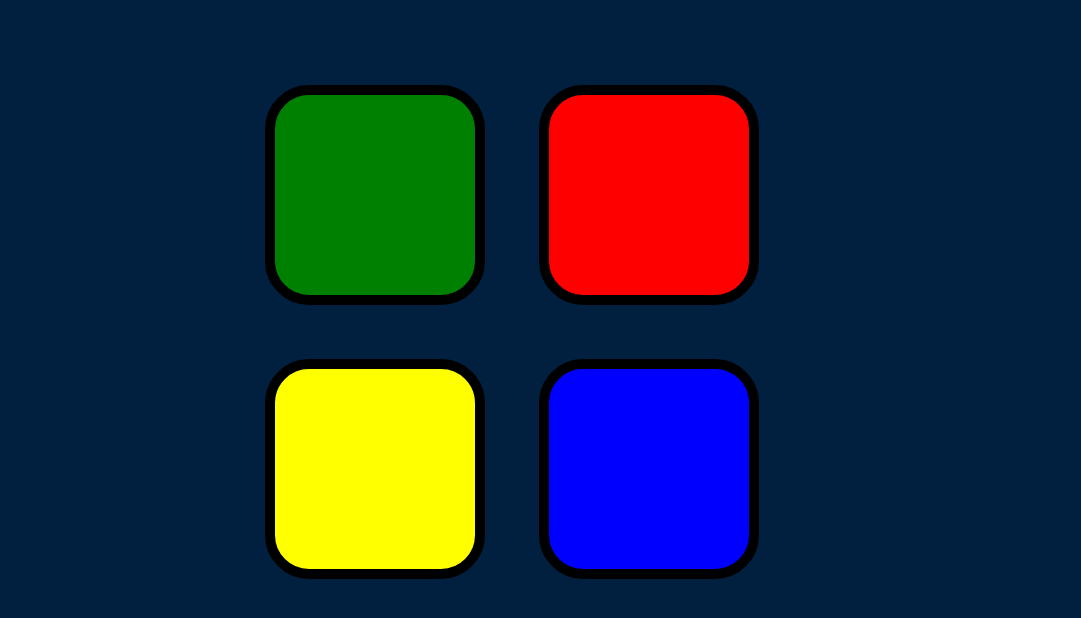
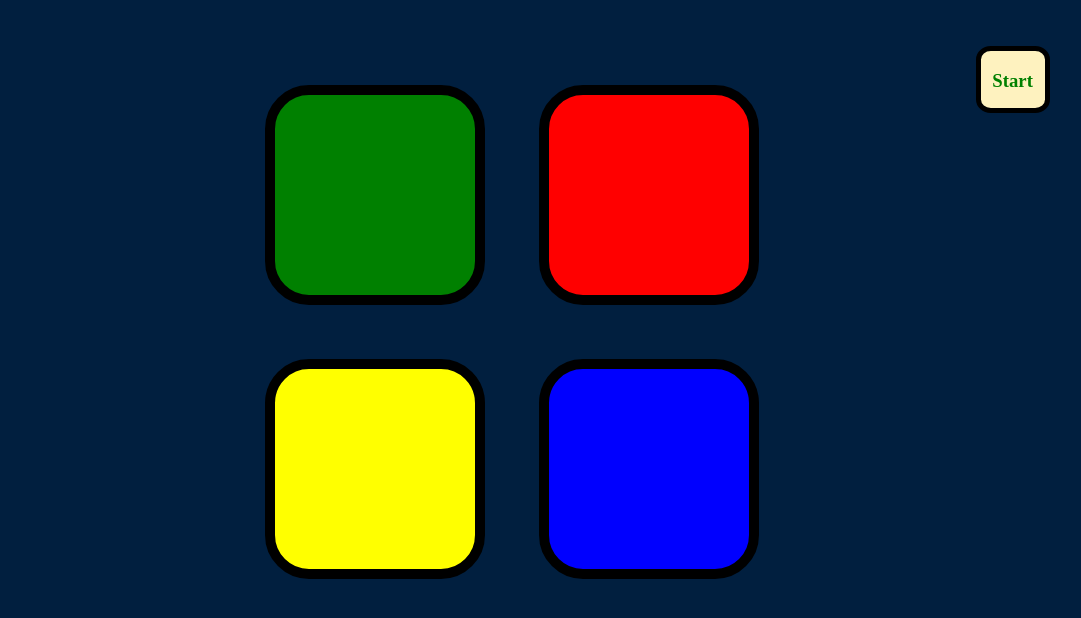
Before and after one commit to NEVILLEJOHNK/Neville-s-Simon-Game, a plain HTML site: page index.html in a window 1280 px wide. Shown: the part 114-732 px from the top of the page, without its empty margins (128-1209 px from the left). Drawn offline with nearby package versions, Linux system fonts and the light colour scheme.

Commit message:
Add files via upload

```diff
--- a/game.js
+++ b/game.js
@@ -3,6 +3,13 @@ var gamePattern=[];
 var userClickedPattern=[];
 var level = 0;
 var started = false;
+$(".clickme").click(function() {
+  if (!started) {
+    $("#level-title").text("Level " + level);
+    nextSequence();
+    started = true;
+  }
+});
 
 $(document).keypress(function() {
   if (!started) {
--- a/index.html
+++ b/index.html
@@ -9,6 +9,9 @@
 </head>
 
 <body>
+  <div type="button" class="clickme">
+<h3>Start</h3>
+  </div>
   <h1 id="level-title">Press A Key to Start</h1>
   <div class="container">
     <div lass="row">
--- a/styles.css
+++ b/styles.css
@@ -2,7 +2,9 @@ body {
   text-align: center;
   background-color: #011F3F;
 }
-
+h3 {
+  color: green;
+}
 #level-title {
   font-family: 'Press Start 2P', cursive;
   font-size: 3rem;
@@ -16,7 +18,21 @@ body {
   margin: auto;
 
 }
-
+.clickme {
+  position: absolute;
+  right: 8%;
+  top: 20%;
+  text-align: center;
+  display: inline-block;
+  height: 50px;
+  width: 50px;
+  border: 5px solid black;
+  border-radius: 20%;
+  background-color: #FEF2BF;
+  padding-bottom: 7px;
+  padding-left: 7px;
+  padding-right: 7px;
+}
 .btn {
   margin: 25px;
   display: inline-block;
```
